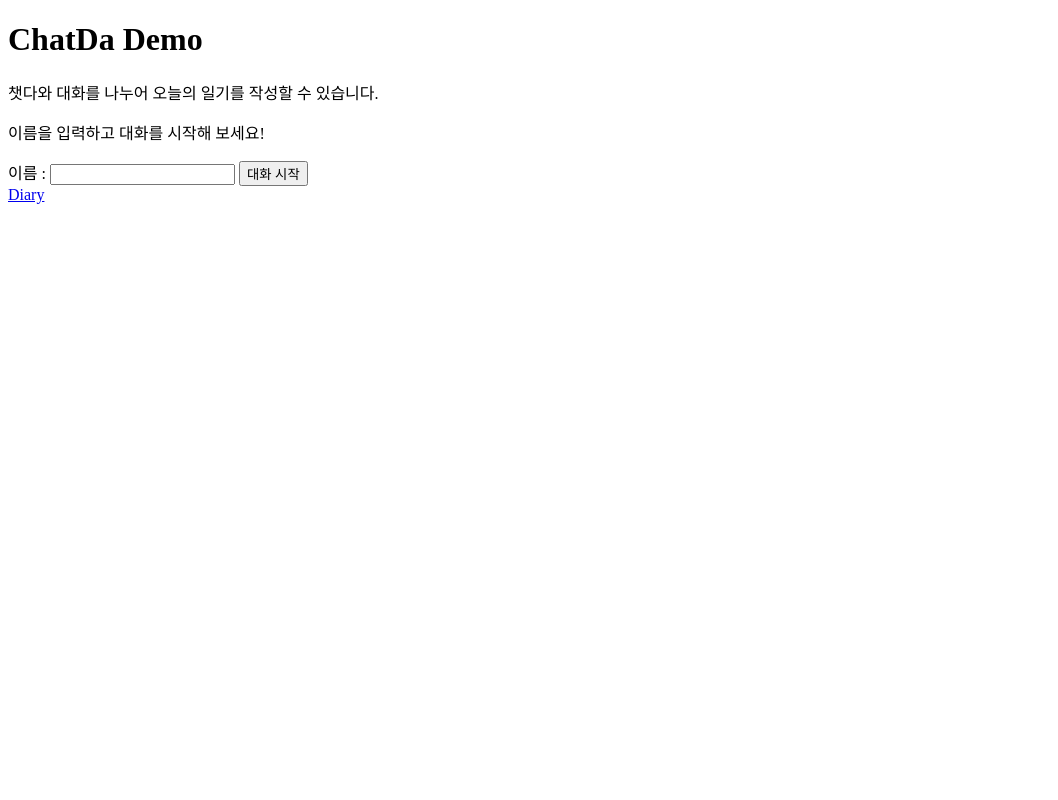
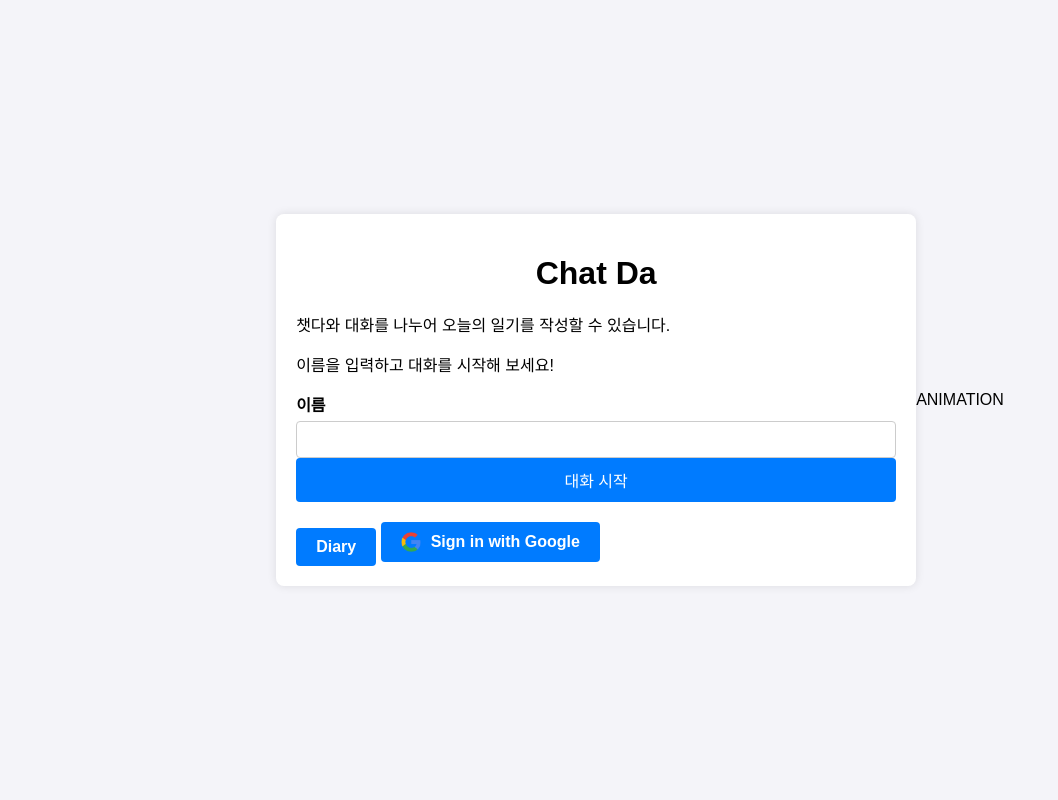
Before and after one commit to acejs21/ChatDa, a Spring Boot app: page / in a window 1280 px wide. Shown: the whole page, without its empty margins (0-1058 px from the left). Run offline with Spring Boot 4, Linux system fonts and the light colour scheme.

Commit message:
ui change, add some animation

```diff
--- /dev/null
+++ b/src/main/resources/static/css/animation.css
@@ -0,0 +1,33 @@
+@keyframes in {
+    0% {
+        transform: translateX(-150%);
+    }
+
+    75% {
+        transform: translateX(15%);
+    }
+
+    100% {
+        transform: translateX(0%);
+    }
+}
+
+.move {
+    animation: in 1s forwards ease-in-out;
+}
+
+@keyframes out {
+    0% {
+        transform: translateX(0%);
+    }
+    25% {
+        transform: translateX(15%);
+    }
+    100% {
+        transform: translateX(-150%);
+    }
+}
+
+.out {
+    animation: out 1.1s forwards ease-in-out;
+}
--- /dev/null
+++ b/src/main/resources/static/css/home.css
@@ -0,0 +1,84 @@
+body {
+    font-family: Arial, sans-serif;
+    margin: 0;
+    padding: 0;
+    background-color: #f4f4f9;
+    display: flex;
+    justify-content: center;
+    align-items: center;
+    height: 100vh;
+}
+.container {
+    background-color: #fff;
+    padding: 20px;
+    border-radius: 8px;
+    box-shadow: 0 0 10px rgba(0, 0, 0, 0.1);
+    width: 80%;
+    max-width: 600px;
+}
+h1 {
+    text-align: center;
+    margin-bottom: 20px;
+}
+.date {
+    text-align: center;
+    margin-bottom: 20px;
+    font-weight: bold;
+}
+.form-group {
+    margin-bottom: 20px;
+}
+label {
+    display: block;
+    margin-bottom: 5px;
+    font-weight: bold;
+}
+input[type="text"], textarea {
+    width: 100%;
+    padding: 10px;
+    border: 1px solid #ccc;
+    border-radius: 4px;
+    box-sizing: border-box;
+}
+textarea {
+    height: 200px;
+    resize: none;
+}
+button {
+    width: 100%;
+    padding: 10px;
+    border: none;
+    border-radius: 4px;
+    background-color: #007BFF;
+    color: white;
+    font-size: 16px;
+    cursor: pointer;
+}
+button:hover {
+    background-color: #0056b3;
+}
+
+.google-btn {
+    display: inline-flex;
+    align-items: center;
+    justify-content: center;
+    background-color: #007BFF;
+    color: white;
+    padding: 10px 20px;
+    border: none;
+    border-radius: 4px;
+    font-size: 16px;
+    font-weight: bold;
+    cursor: pointer;
+    text-decoration: none;
+}
+
+.google-btn img {
+    width: 20px;
+    height: 20px;
+    margin-right: 10px;
+}
+
+.google-btn:hover {
+    background-color: #357ae8;
+}
--- a/src/main/resources/static/js/chat.js
+++ b/src/main/resources/static/js/chat.js
@@ -13,9 +13,6 @@ var talk_id = localStorage.getItem("talkId");
 console.log("got user name : " + user_name);
 console.log("got user id : " + user_id);
 console.log("got talk id : " + talk_id);
-
-const url = "http://43.202.126.252:8080/";
-//const url = "http://localhost:8080/";
 
 function send_chat(event){
     const user_message = chat_input.value;
--- /dev/null
+++ b/src/main/resources/static/js/config.js
@@ -0,0 +1,4 @@
+const url = "http://43.202.126.252:8080/";
+//const url = "http://localhost:8080/";
+
+window.innerWidth;
--- a/src/main/resources/static/js/diary.js
+++ b/src/main/resources/static/js/diary.js
@@ -11,8 +11,8 @@ const user = urlParams.get('user');
 const diary = document.getElementById("diary");
 
 const http = new XMLHttpRequest();
-const url = `http://localhost:8080/api/DB/diary?date=${date}&user=${user}`;
-http.open('GET', url);
+
+http.open('GET', url + `api/DB/diary?date=${date}&user=${user}`);
 http.send();
 http.onload = () => {
     if( http.status === 200 ) {
--- a/src/main/resources/static/js/home.js
+++ b/src/main/resources/static/js/home.js
@@ -2,6 +2,15 @@ const start_chat_form = document.getElementById("start-chat-form");
 const name_input = document.getElementById("name-input");
 
 start_chat_form.addEventListener("submit", start_chat);
+
+//ANIMATION
+const container = document.getElementById("container");
+container.classList.add('move');
+const anim = document.getElementById("animation");
+anim.addEventListener("click",()=>{
+
+});
+//
 
 function start_chat(event) {
     const name = name_input.value;
@@ -9,8 +18,6 @@ function start_chat(event) {
 
     //create user & create new talk
     const userRequest = new XMLHttpRequest();
-    const url = `http://43.202.126.252:8080/`;
-    //const url = `http://localhost:8080/`;
     userRequest.open('POST', url + `users/?userName=${name}`);
     userRequest.send();
     userRequest.onload = () => {
@@ -32,12 +39,14 @@ function start_chat(event) {
                     localStorage.setItem("userId", userId);
                     localStorage.setItem("talkId", talkId);
                     //if success move to chat page
-                    window.location.href = "chat";
+                    container.classList.add('out');
+                    setTimeout(() => {
+                        window.location.href = "chat";
+                    }, "1000");
                 } else {
                     console.error("Error", talkRequest.status, talkRequest.statusText);
                 }
             }
-
         } else {
             console.error("Error", userRequest.status, userRequest.statusText);
         }
--- a/src/main/resources/templates/chat.html
+++ b/src/main/resources/templates/chat.html
@@ -31,6 +31,9 @@
 </div>
 </body>
 
+<script src="js/config.js" defer></script>
+<script src="../static/js/config.js" defer></script>
+
 <script src="js/chat.js" defer></script>
 <script src="../static/js/chat.js" defer></script>
 
--- a/src/main/resources/templates/diary.html
+++ b/src/main/resources/templates/diary.html
@@ -8,6 +8,9 @@
 <div id="diary">
 
 </div>
+<script src="js/config.js" defer></script>
+<script src="../static/js/config.js" defer></script>
+
 <script src="js/diary.js" defer></script>
 </body>
 </html>
--- a/src/main/resources/templates/home.html
+++ b/src/main/resources/templates/home.html
@@ -2,26 +2,41 @@
 <html xmlns:th="http://www.thymeleaf.org">
 <head>
     <meta charset="utf-8">
+    <link rel="stylesheet" href="/css/home.css">
+    <link rel="stylesheet" href="../static/css/home.css">
+
+    <link rel="stylesheet" href="/css/animation.css">
+    <link rel="stylesheet" href="../static/css/animation.css">
     <title>chatDa</title>
 </head>
 
 <body>
-<div class="container">
-    <div>
-        <h1>ChatDa Demo</h1>
+    <div id="container" class="container">
+        <h1>Chat Da</h1>
         <p>챗다와 대화를 나누어 오늘의 일기를 작성할 수 있습니다.</p>
         <p>이름을 입력하고 대화를 시작해 보세요!</p>
+        <div class="form-group">
         <form id="start-chat-form" onsubmit="return false;">
-            <label>이름 : </label>
+            <label>이름</label>
             <input id="name-input" type="text" maxlength="10">
             <button >대화 시작</button>
         </form>
     </div>
+        <a href="/calendar" class="google-btn">Diary</a>
+        <a href="#" class="google-btn">
+            <img src="../static/img/google_logo.png" alt="Google Logo">
+            Sign in with Google
+        </a>
+    </div>
+    </div>
 
-    <a href="/calendar">Diary</a>
+    <div id="animation" >ANIMATION</div>
 </div> <!-- /container -->
 
 </body>
+
+<script src="js/config.js" defer></script>
+<script src="../static/js/config.js" defer></script>
 
 <script src="js/home.js" defer></script>
 <script src="../static/js/home.js" defer></script>
--- a/src/main/resources/templates/temp.html
+++ b/src/main/resources/templates/temp.html
@@ -80,6 +80,10 @@
         </div>
         <button onclick="saveDiary()">저장</button>
     </div>
+
+    <script src="js/config.js" defer></script>
+    <script src="../static/js/config.js" defer></script>
+
     <script src="js/temp.js" defer></script>
     <script src="../static/js/temp.js" defer></script>
 </body>
```
Also changed, not shown: src/main/resources/static/img/google_logo.png (added).
